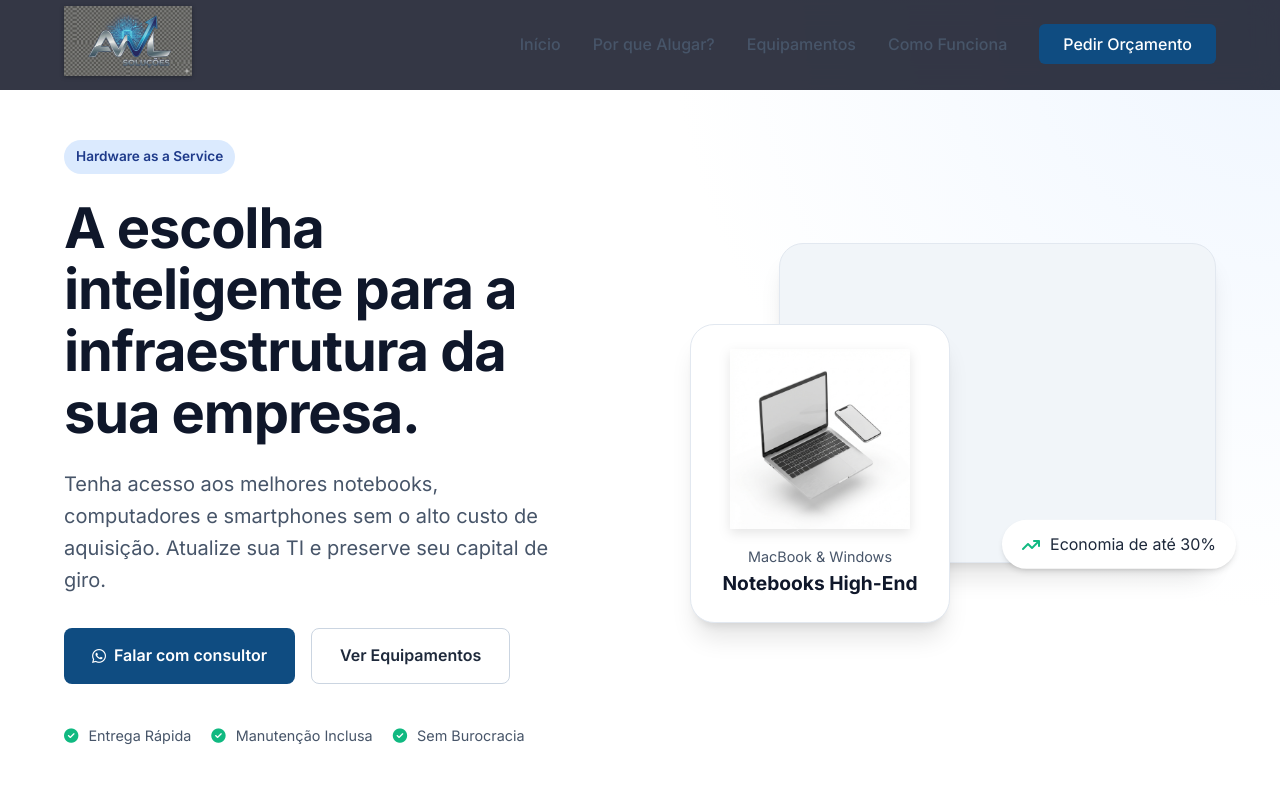
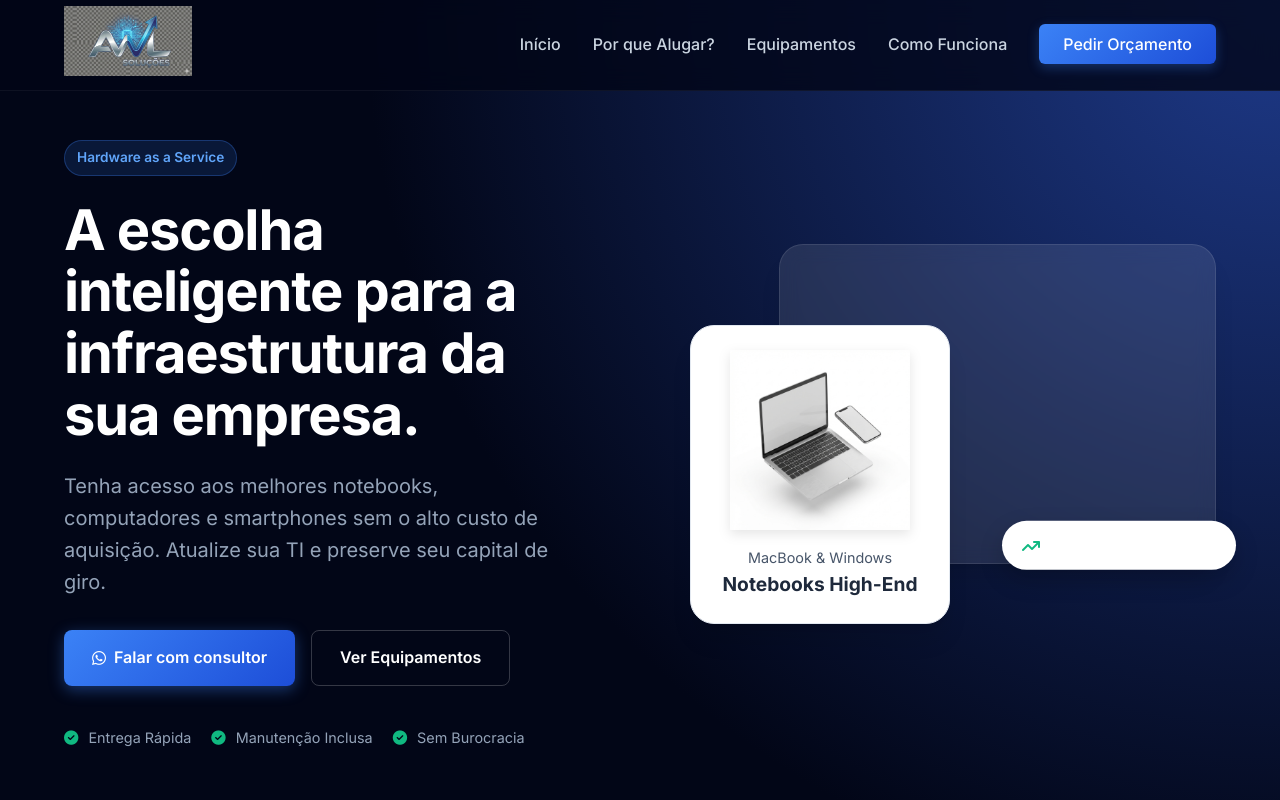
Before and after one commit to Wrmtec/AwlLocacoes, a plain HTML site: page index.html in a window 1280 px wide. Shown: the top 800 px of the page. Drawn offline with Linux system fonts and the light colour scheme.

Commit message:
Update theme to Deep Tech Blue (Dark Header/Hero) for better brand fit

```diff
--- a/style.css
+++ b/style.css
@@ -1,17 +1,26 @@
 :root {
-    /* Color Palette - Corporate & Fresh */
-    --primary-color: #0f4c81;
-    /* Classic Blue */
-    --primary-light: #eff6ff;
-    --primary-dark: #1e3a8a;
-    --secondary-color: #64748b;
-    /* Slate Grey */
+    /* Color Palette - Deep Tech & Vibrant */
+    --primary-color: #3b82f6;
+    /* Bright Tech Blue */
+    --primary-light: #60a5fa;
+    --primary-dark: #1d4ed8;
+    --secondary-color: #94a3b8;
+    /* Slate */
     --accent-color: #10b981;
-    /* Growth Green */
+    /* Neon Growth Green */
+
     --bg-color: #ffffff;
     --bg-color-alt: #f8fafc;
+
+    --dark-header-bg: #020617;
+    /* Deep Navy/Black */
+    --dark-hero-bg: radial-gradient(circle at top right, #1e3a8a, #020617 60%);
+
     --text-primary: #1e293b;
     --text-secondary: #475569;
+    --text-inverse: #f8fafc;
+    /* For dark backgrounds */
+
     --card-shadow: 0 4px 6px -1px rgb(0 0 0 / 0.1), 0 2px 4px -2px rgb(0 0 0 / 0.1);
     --card-hover-shadow: 0 20px 25px -5px rgb(0 0 0 / 0.1), 0 8px 10px -6px rgb(0 0 0 / 0.1);
     --font-main: 'Inter', sans-serif;
@@ -25,7 +34,7 @@
 
 html {
     scroll-behavior: smooth;
-    scroll-padding-top: 80px;
+    scroll-padding-top: 90px;
 }
 
 body {
@@ -50,15 +59,18 @@ strong {
     padding: 0 24px;
 }
 
-/* Header */
+/* Header - Dark & Premium */
 header {
     position: fixed;
     top: 0;
     width: 100%;
-    background-color: rgba(255, 255, 255, 0.95);
+    background-color: rgba(2, 6, 23, 0.95);
+    /* Dark Transparent */
     backdrop-filter: blur(12px);
     z-index: 1000;
-    box-shadow: 0 1px 2px rgba(0, 0, 0, 0.05);
+    box-shadow: 0 4px 20px rgba(0, 0, 0, 0.4);
+    /* Stronger shadow */
+    border-bottom: 1px solid rgba(255, 255, 255, 0.05);
 }
 
 .navbar {
@@ -71,7 +83,9 @@ header {
 .logo img {
     height: 70px;
     width: auto;
-    filter: drop-shadow(0px 1px 2px rgba(0, 0, 0, 0.3));
+    /* Removed drop-shadow as it looks better clean on dark bg */
+    filter: brightness(1.1);
+    /* Slight pop */
     transition: transform 0.3s;
 }
 
@@ -88,25 +102,28 @@ header {
 
 .nav-list a {
     text-decoration: none;
-    color: var(--text-secondary);
+    color: #cbd5e1;
+    /* Light text */
     font-weight: 500;
     transition: color 0.2s;
 }
 
 .nav-list a:hover {
-    color: var(--primary-color);
+    color: var(--primary-light);
 }
 
 .btn-header {
-    background-color: var(--primary-color);
+    background: linear-gradient(135deg, var(--primary-color), var(--primary-dark));
     color: white !important;
     padding: 10px 24px;
     border-radius: 6px;
-    transition: background-color 0.2s;
+    transition: all 0.2s;
+    box-shadow: 0 4px 12px rgba(59, 130, 246, 0.3);
 }
 
 .btn-header:hover {
-    background-color: var(--primary-dark);
+    transform: translateY(-1px);
+    box-shadow: 0 6px 16px rgba(59, 130, 246, 0.4);
 }
 
 /* Mobile Menu */
@@ -114,15 +131,18 @@ header {
     display: none;
     font-size: 24px;
     cursor: pointer;
-    color: var(--text-primary);
+    color: white;
+    /* White icon */
 }
 
-/* Hero Section */
+/* Hero Section - Deep Tech */
 .hero {
     padding-top: 140px;
     padding-bottom: 80px;
-    background: radial-gradient(circle at top right, var(--primary-light), transparent 40%);
+    background: var(--dark-hero-bg);
     overflow: hidden;
+    color: white;
+    /* Default text white in hero */
 }
 
 .hero-container {
@@ -134,8 +154,10 @@ header {
 
 .badge {
     display: inline-block;
-    background: #dbeafe;
-    color: var(--primary-dark);
+    background: rgba(59, 130, 246, 0.15);
+    /* Glassy Blue */
+    color: var(--primary-light);
+    border: 1px solid rgba(59, 130, 246, 0.3);
     font-weight: 600;
     font-size: 0.85rem;
     padding: 6px 12px;
@@ -148,11 +170,14 @@ header {
     line-height: 1.1;
     letter-spacing: -0.02em;
     margin-bottom: 24px;
+    color: white;
+    /* Force white */
 }
 
 .hero-text p {
     font-size: 1.25rem;
-    color: var(--text-secondary);
+    color: #94a3b8;
+    /* Slate lighter */
     margin-bottom: 32px;
     max-width: 500px;
 }
@@ -164,7 +189,7 @@ header {
 }
 
 .btn-primary {
-    background: var(--primary-color);
+    background: linear-gradient(135deg, var(--primary-color), var(--primary-dark));
     color: white;
     padding: 14px 28px;
     border-radius: 8px;
@@ -174,18 +199,19 @@ header {
     align-items: center;
     gap: 8px;
     transition: all 0.2s;
+    box-shadow: 0 4px 15px rgba(59, 130, 246, 0.4);
+    border: none;
 }
 
 .btn-primary:hover {
-    background: var(--primary-dark);
     transform: translateY(-2px);
-    box-shadow: 0 4px 12px rgba(15, 76, 129, 0.2);
+    box-shadow: 0 8px 25px rgba(59, 130, 246, 0.5);
 }
 
 .btn-outline {
     background: transparent;
-    border: 1px solid #cbd5e1;
-    color: var(--text-primary);
+    border: 1px solid rgba(255, 255, 255, 0.2);
+    color: white;
     padding: 14px 28px;
     border-radius: 8px;
     text-decoration: none;
@@ -194,8 +220,8 @@ header {
 }
 
 .btn-outline:hover {
-    border-color: var(--text-primary);
-    background: #f8fafc;
+    border-color: white;
+    background: rgba(255, 255, 255, 0.05);
 }
 
 .hero-trust {
@@ -203,7 +229,7 @@ header {
     gap: 20px;
     flex-wrap: wrap;
     font-size: 0.9rem;
-    color: var(--text-secondary);
+    color: #94a3b8;
 }
 
 .hero-trust span i {
@@ -231,7 +257,10 @@ header {
     right: 0;
     width: 80%;
     height: 80%;
-    background: #f1f5f9;
+    background: rgba(255, 255, 255, 0.1);
+    /* Transparent on dark hero */
+    backdrop-filter: blur(10px);
+    border: 1px solid rgba(255, 255, 255, 0.1);
     z-index: 1;
 }
 
@@ -263,6 +292,7 @@ header {
 
 .card-content strong {
     font-size: 1.2rem;
+    color: var(--text-primary);
 }
 
 .floating-badge {
@@ -272,7 +302,7 @@ header {
     background: white;
     padding: 12px 20px;
     border-radius: 50px;
-    box-shadow: var(--card-shadow);
+    box-shadow: 0 10px 25px rgba(0, 0, 0, 0.2);
     display: flex;
     align-items: center;
     gap: 10px;
@@ -347,6 +377,8 @@ header {
     width: 80px;
     height: 80px;
     background: var(--primary-light);
+    /* Make sure this contrasts well */
+    background: rgba(59, 130, 246, 0.1);
     color: var(--primary-color);
     border-radius: 50%;
     display: flex;
@@ -433,7 +465,7 @@ header {
 
 /* Stats */
 .stats-bar {
-    background: var(--primary-color);
+    background: linear-gradient(135deg, var(--primary-dark), #0f172a);
     color: white;
     padding: 60px 0;
 }
@@ -496,8 +528,8 @@ th {
 }
 
 .col-awl {
-    background: var(--primary-light);
-    color: var(--primary-color);
+    background: rgba(59, 130, 246, 0.1);
+    color: var(--primary-dark);
     border-radius: 12px 12px 0 0;
 }
 
@@ -582,7 +614,7 @@ td.negative {
 .form-group select:focus {
     outline: none;
     border-color: var(--primary-color);
-    box-shadow: 0 0 0 3px var(--primary-light);
+    box-shadow: 0 0 0 3px rgba(59, 130, 246, 0.2);
 }
 
 .btn-full {
@@ -611,9 +643,11 @@ td.negative {
 
 /* Footer */
 footer {
-    background: #0f172a;
+    background: #020617;
+    /* Even darker */
     color: white;
     padding: 80px 0 30px;
+    border-top: 1px solid rgba(255, 255, 255, 0.05);
 }
 
 .footer-grid {
@@ -732,11 +766,12 @@ footer {
 
     .nav-list {
         position: fixed;
-        top: 80px;
+        top: 90px;
         right: -100%;
         width: 100%;
-        height: calc(100vh - 80px);
-        background: white;
+        height: calc(100vh - 90px);
+        background: rgba(2, 6, 23, 0.98);
+        /* Update mobile menu to dark */
         flex-direction: column;
         justify-content: flex-start;
         padding-top: 40px;
```
